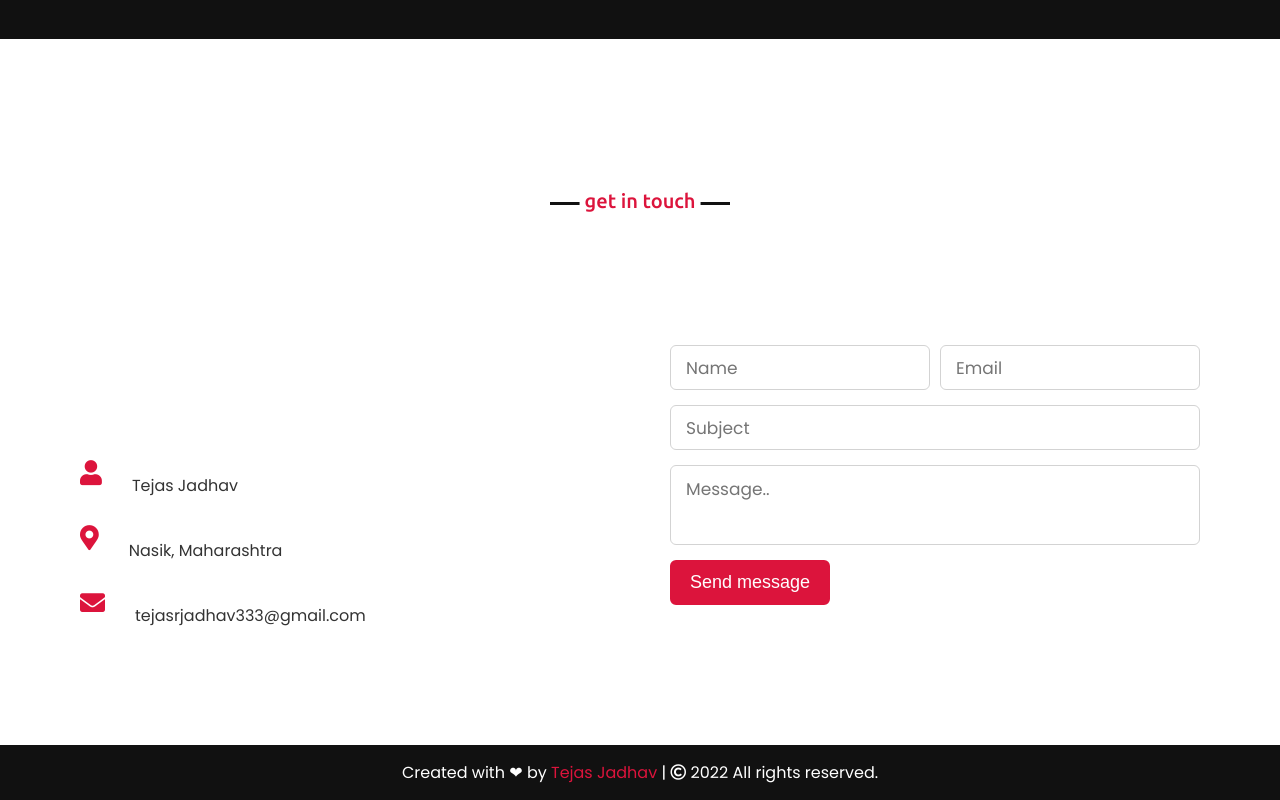
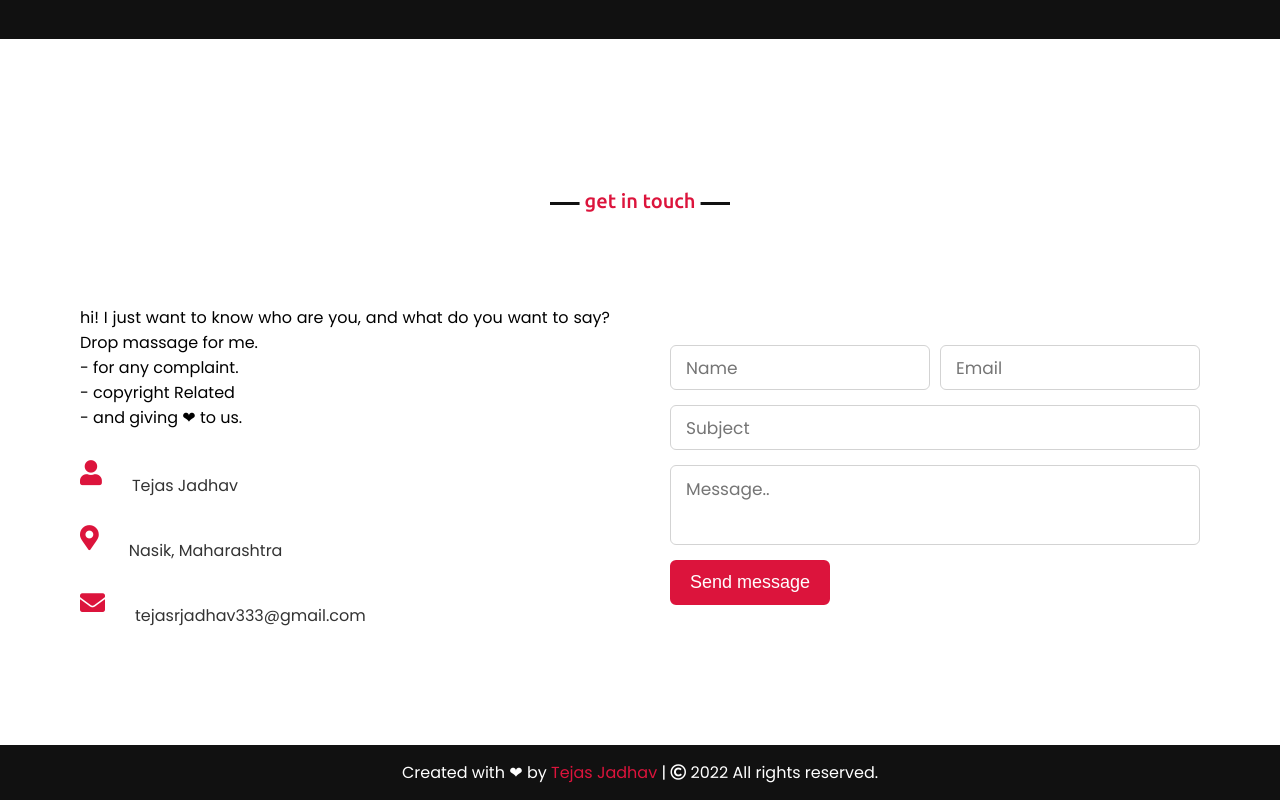
Before and after one commit to tejasjadhavonline/portfolio-website-, a plain HTML site: page index.html in a window 1280 px wide. Shown: the part 3397-4197 px from the top of the page. Drawn offline with nearby package versions, Linux system fonts and the light colour scheme.

Commit message:
Update index.html

```diff
--- a/index.html
+++ b/index.html
@@ -192,10 +192,10 @@
             <div class="contact-content">
                 <div class="column left">
                     <div class="text">Get in Touch</div>
-                    <p>hi! I just want to know who are you, and what do you want to say? Drop massage for me.</p>
-                    <p>- for any complaint.</p>
-                    <p>- copyright Related</p>
-                    <p>- and giving &#10084 to us. </p>
+                    <p style="color:black;">hi! I just want to know who are you, and what do you want to say? Drop massage for me.</p>
+                    <p style="color:black;">- for any complaint.</p>
+                    <p style="color:black;">- copyright Related</p>
+                    <p style="color:black;">- and giving &#10084 to us. </p>
                     <div class="icons">
                         <div class="row">
                             <i class="fas fa-user"></i>
```
